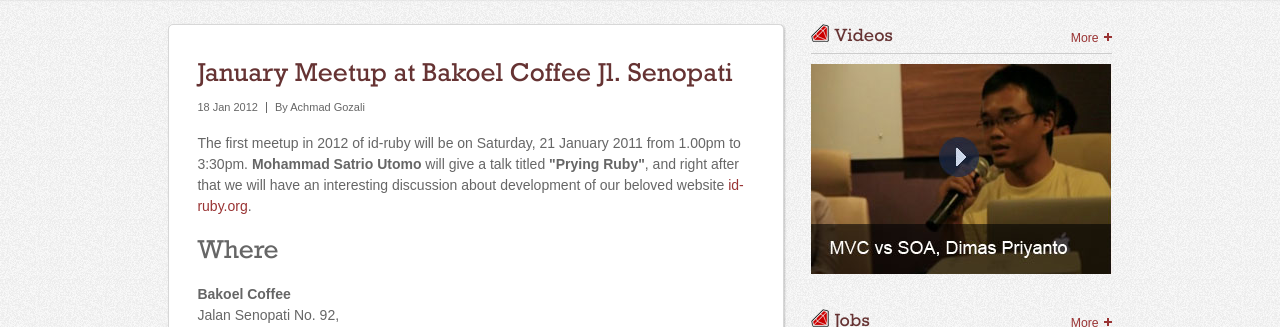
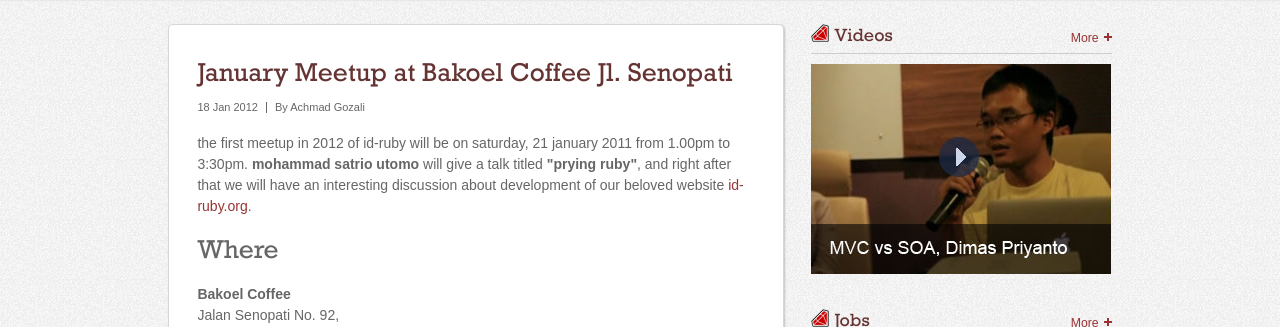
Before and after one commit to id-ruby/id-ruby.github.com, a Jekyll site: the page built from events/_posts/2012-01-18-january-2012-meetup.html, in a window 1280 px wide. Shown: the part 108-435 px from the top of the page. Built offline with Jekyll 4.4.1, drawn with Linux system fonts in a browser that asks for light colours; nearby versions of some CDN libraries; comment, search, counter and statistics services are not loaded; part of the change alters nothing that is shown.

```diff
--- a/events/_posts/2012-01-18-january-2012-meetup.html
+++ b/events/_posts/2012-01-18-january-2012-meetup.html
@@ -4,9 +4,10 @@ title: January Meetup at Bakoel Coffee Jl. Senopati
 cat: events
 author: Achmad Gozali
 nick: gozali
+excerpt: <p>the first meetup in 2012 of id-ruby will be on saturday, 21 january 2011 from 1.00pm to 3:30pm. <strong>mohammad satrio utomo</strong> will give a talk titled <strong>"prying ruby"</strong>, and right after that we will have an interesting discussion about development of our beloved website <a href="http://id-ruby.org">id-ruby.org</a>.</p>
 ---
 
-<p>The first meetup in 2012 of id-ruby will be on Saturday, 21 January 2011 from 1.00pm to 3:30pm. <strong>Mohammad Satrio Utomo</strong> will give a talk titled <strong>"Prying Ruby"</strong>, and right after that we will have an interesting discussion about development of our beloved website <a href="http://id-ruby.org">id-ruby.org</a>.</p>
+<p>the first meetup in 2012 of id-ruby will be on saturday, 21 january 2011 from 1.00pm to 3:30pm. <strong>mohammad satrio utomo</strong> will give a talk titled <strong>"prying ruby"</strong>, and right after that we will have an interesting discussion about development of our beloved website <a href="http://id-ruby.org">id-ruby.org</a>.</p>
 
 <h2>Where</h2>
 <p><strong>Bakoel Coffee</strong><br/>Jalan Senopati No. 92,<br/>Jakarta Selatan. (<a href="http://maps.google.com/maps/place?q=Bakoel+Koffie,+Senopati&hl=en&cid=2528671699396028214" target="_blank">Google Maps</a>)</p>
```
